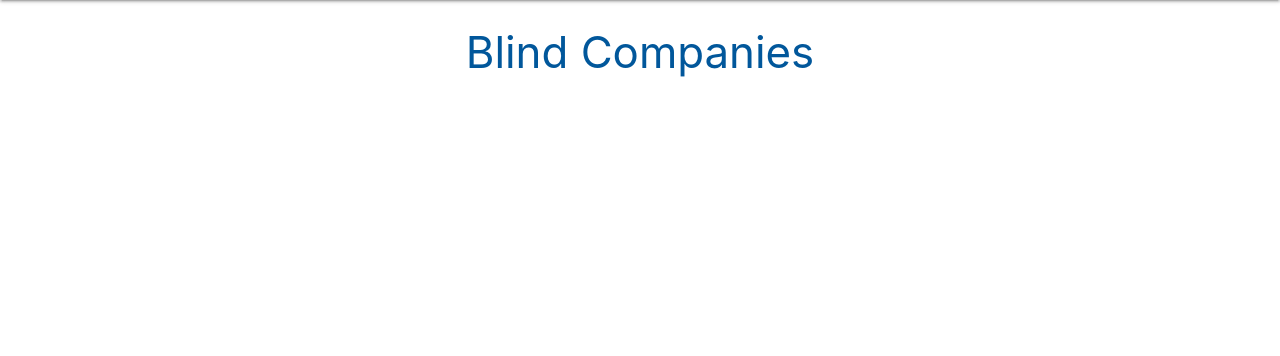
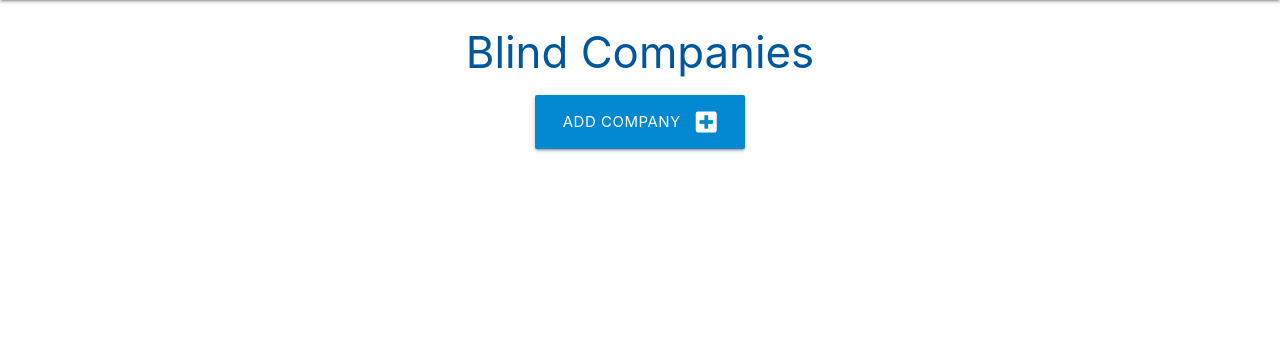
Before and after one commit to Seanl80/Blind-Hunter, a Flask app: page /companies in a window 1280 px wide. Shown: the part 64-420 px from the top of the page. Run offline with Flask 2, Linux system fonts and the light colour scheme.

Commit message:
add company button added

```diff
--- a/blindhunter/templates/companies.html
+++ b/blindhunter/templates/companies.html
@@ -3,4 +3,12 @@
 
 <h3 class="light-blue-text text-darken-4 center-align">Blind Companies</h3>
 
+<div class="row">
+    <div class="col s12 center-align">
+        <a href="{{ url_for('add_company') }}" class="btn-large light-blue darken-2">
+            Add Company <i class="fas fa-plus-square right"></i>
+        </a>
+    </div>
+</div>
+
 {% endblock %}
```
